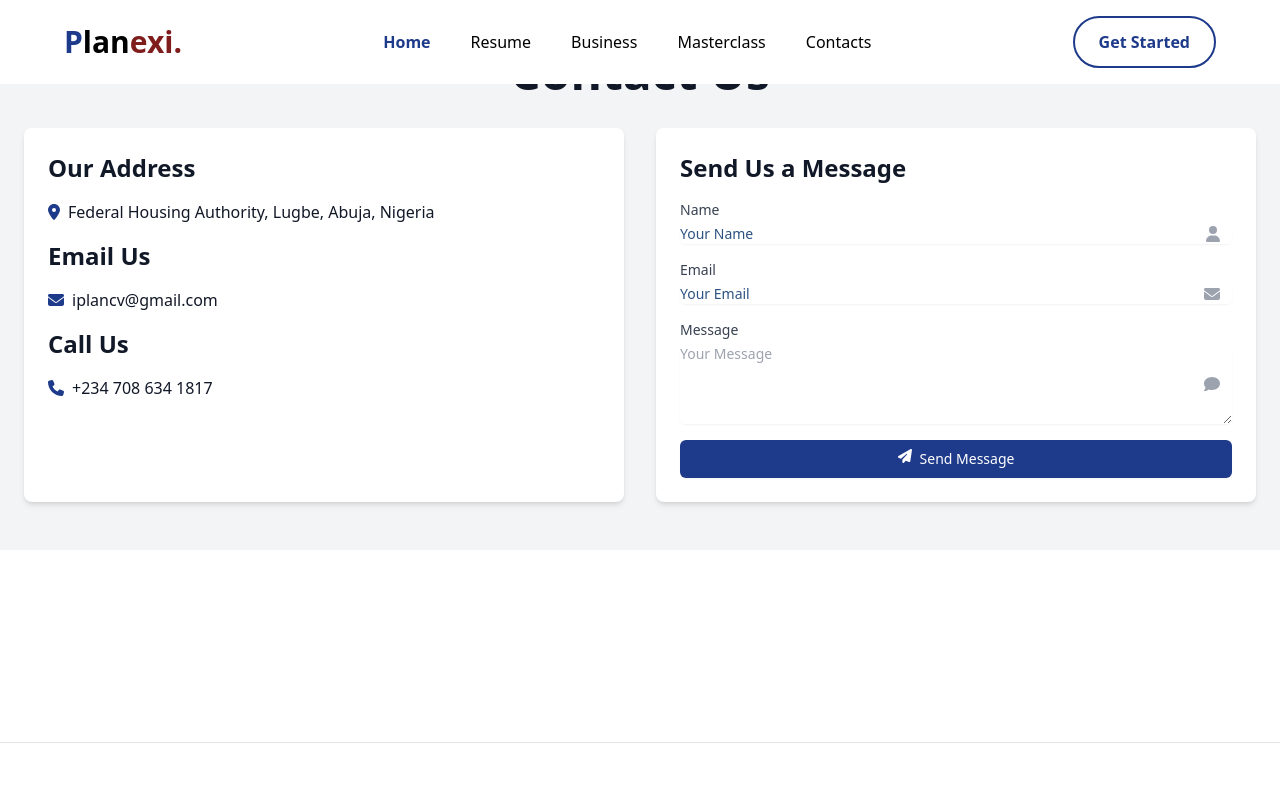
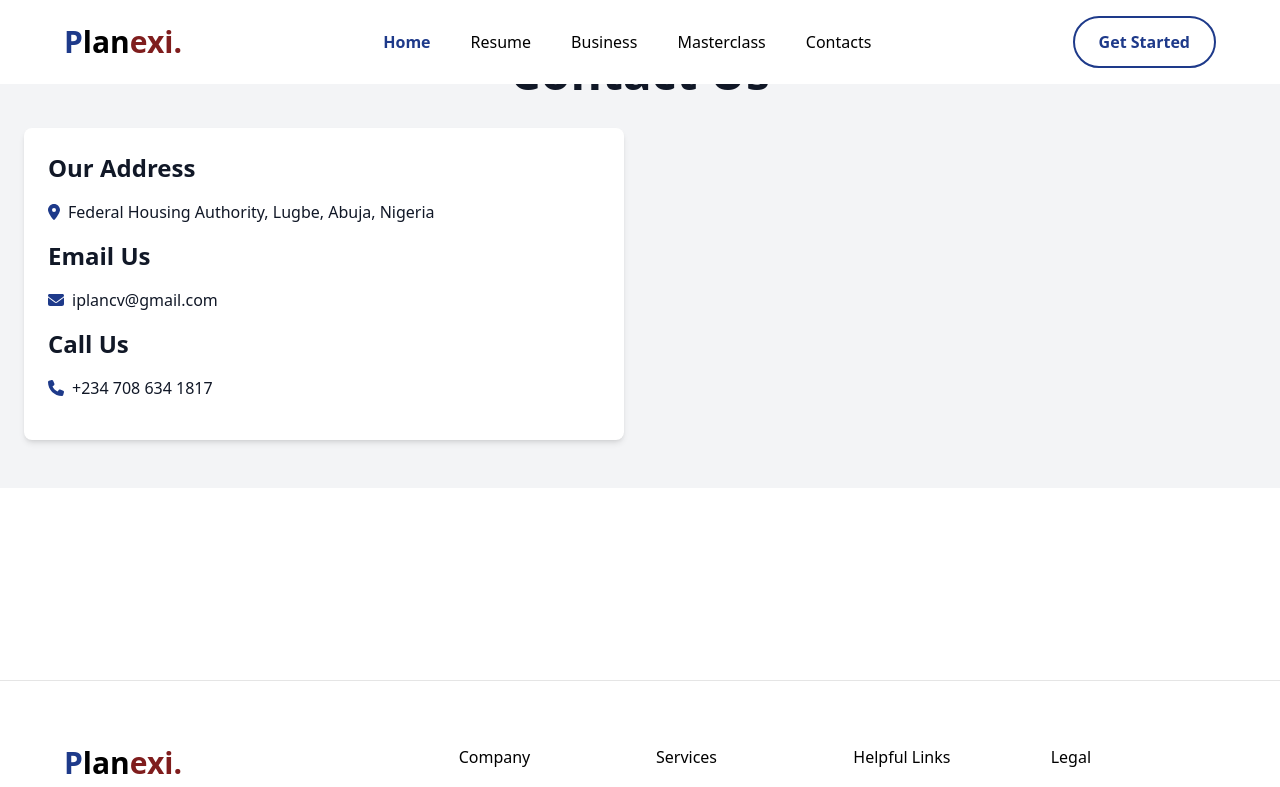
Before and after one commit to awesomeojumu/iplan, a Next.js app: page /contacts in a window 1280 px wide. Shown: the top 787 px of the page. Built offline with nearby package versions, Linux system fonts and the light colour scheme.

Commit message:
hid the Contact form

```diff
--- a/src/pages/contacts.js
+++ b/src/pages/contacts.js
@@ -31,7 +31,7 @@ export default function ContactsPage() {
                 </p>
 
               </div>
-              <div class="bg-white p-6 rounded-lg shadow-md">
+              {/* <div class="bg-white p-6 rounded-lg shadow-md">
                 <h2 class="text-2xl font-semibold mb-4">Send Us a Message</h2>
                 <form action="#" method="POST">
                   <div class="mb-4">
@@ -68,7 +68,7 @@ export default function ContactsPage() {
                     </button>
                   </div>
                 </form>
-              </div>
+              </div> */}
             </div>
           </div>
         </section>
```
